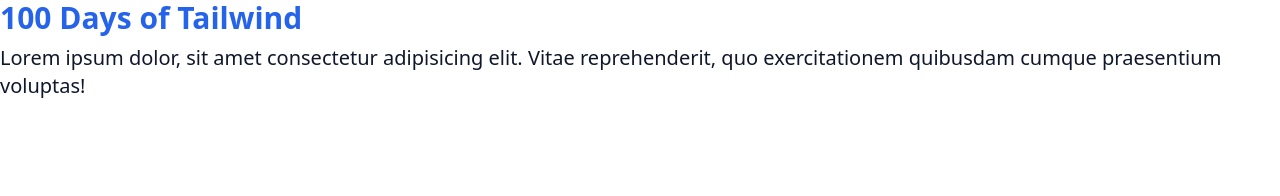
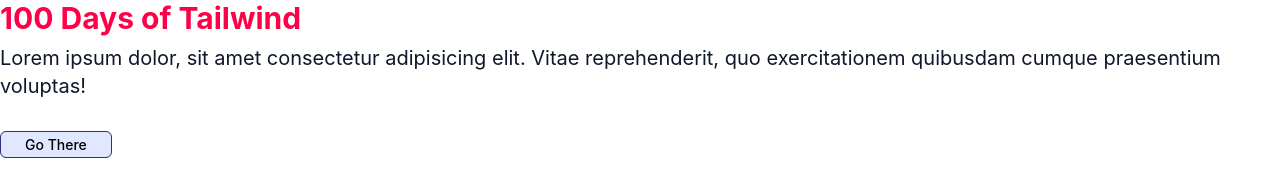
Before and after one commit to victorkimuyu/100DaysOfTailwindCSS, a website: page index.html in a window 1280 px wide. Drawn offline with Linux system fonts and the light colour scheme.

Commit message:
Customized tailwind config
Edited tailwind.config.js to enable generation of custom brand colour when my public/main.css is spun by npm run build/watch. Also edited the theme object to use Inter fontFamily instead of the tailwind default of system fonts

```diff
--- a/index.html
+++ b/index.html
@@ -8,11 +8,12 @@
     <link rel="stylesheet" href="public/css/main.css">
 </head>
 <body>
-    <h1 class="text-3xl font-bold text-blue-600">
+    <h1 class="text-3xl font-bold text-brand-primary">
         100 Days of Tailwind
     </h1>
-    <p class="text-xl text-slate-900 font-medium mt-2">
+    <p class="text-xl text-slate-900 mt-2 mb-8 ">
         Lorem ipsum dolor, sit amet consectetur adipisicing elit. Vitae reprehenderit, quo exercitationem quibusdam cumque praesentium voluptas!
     </p>
+    <a href="#" class="px-6 py-1 border border-indigo-900 bg-indigo-100 rounded-md text-sm font-medium">Go There</a>
 </body>
 </html>
--- a/tailwind.config.js
+++ b/tailwind.config.js
@@ -2,7 +2,14 @@
 module.exports = {
   content: ['./*.html'],
   theme: {
-    extend: {},
+    extend: {
+      fontFamily: {
+        sans: ['Inter', 'sans-serif'],
+      },
+      colors: {
+        'brand-primary': '#ff0048'
+      }
+    },
   },
   plugins: [],
 }
```
Also changed, not shown: public/css/main.css.
